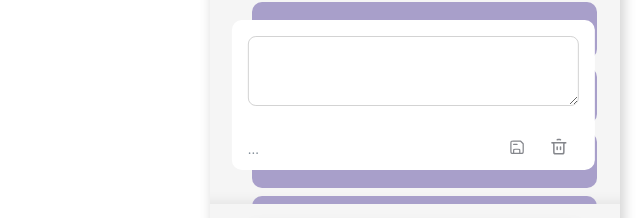
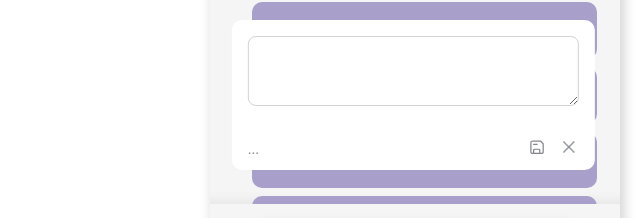
Before and after one commit to deepak-gangwar/note-chrome-extension, a React (Vite) app: page / in a window 1280 px wide. Both pictures are taken after a click on the button "ADD A NEW NOTE". Shown: the part 506-724 px from the top of the page, without its empty margins (640-1280 px from the left). Built offline with nearby package versions, Linux system fonts and the light colour scheme.

Commit message:
feat: quick note add feature successfully implemented

```diff
--- a/src/components/AddExportToolbar/Add/QuickNote/Controls/index.jsx
+++ b/src/components/AddExportToolbar/Add/QuickNote/Controls/index.jsx
@@ -1,17 +1,23 @@
 import styles from './styles'
 import { useState } from 'react'
 
-export default function Controls() {
+export default function Controls({ onSave, onDelete }) {
 
     // Used in hover styles to modify opacity
     const [saveIconOpacity, setSaveIconOpacity] = useState(0.6)
     const [deleteIconOpacity, setDeleteIconOpacity] = useState(0.6)
 
 
-
     // FEATURES IMPLEMENTATION
     // ============================
 
+    function saveQuickNote() {
+        onSave()
+    }
+
+    function deleteQuickNote() {
+        onDelete()
+    }
 
 
     // HANDLE HOVER STYLES FOR EDITOR ICONS
@@ -43,7 +49,7 @@ export default function Controls() {
 
             {/* ================= Controls ================== */}
             <div className='chromenote-controls' style={styles.controls}>
-                <span style={styles.controls_btn} onMouseEnter={handleSaveMouseEnter} onMouseLeave={handleSaveMouseLeave}>
+                <span onClick={saveQuickNote} style={styles.controls_btn} onMouseEnter={handleSaveMouseEnter} onMouseLeave={handleSaveMouseLeave}>
                     <svg style={styles.controls_icon} width="40" height="40" viewBox="0 0 40 40" fill="none" xmlns="http://www.w3.org/2000/svg" >
                         <g opacity={saveIconOpacity} style={styles.controls_svg_save}>
                             <path d="M26.666 35V29C26.666 27.1144 26.666 26.1716 26.0802 25.5858C25.4944 25 24.5516 25 22.666 25H15.666C13.7804 25 12.8376 25 12.2518 25.5858C11.666 26.1716 11.666 27.1144 11.666 29V35" stroke="#33363F" strokeWidth="3" />
@@ -53,15 +59,14 @@ export default function Controls() {
                     </svg>
                 </span>
 
-                <span style={styles.controls_btn} onMouseEnter={handleDeleteMouseEnter} onMouseLeave={handleDeleteMouseLeave}>
-                    <svg style={styles.controls_icon} width="40" height="40" viewBox="0 0 40 40" fill="none" xmlns="http://www.w3.org/2000/svg">
-                        <g opacity={deleteIconOpacity} style={styles.controls_svg}>
-                            <path d="M16.666 25L16.666 20" stroke="#33363F" strokeWidth="3" strokeLinecap="round" />
-                            <path d="M23.334 25L23.334 20" stroke="#33363F" strokeWidth="3" strokeLinecap="round" />
-                            <path d="M5 11.6665H35H34C32.1144 11.6665 31.1716 11.6665 30.5858 12.2523C30 12.8381 30 13.7809 30 15.6665V29.3332C30 31.2188 30 32.1616 29.4142 32.7474C28.8284 33.3332 27.8856 33.3332 26 33.3332H14C12.1144 33.3332 11.1716 33.3332 10.5858 32.7474C10 32.1616 10 31.2188 10 29.3332V15.6665C10 13.7809 10 12.8381 9.41421 12.2523C8.82843 11.6665 7.88562 11.6665 6 11.6665H5Z" stroke="#33363F" strokeWidth="3" strokeLinecap="round" />
-                            <path d="M16.7809 5.61765C16.9708 5.44046 17.3893 5.28388 17.9714 5.17221C18.5536 5.06053 19.2669 5 20.0006 5C20.7344 5 21.4477 5.06053 22.0299 5.17221C22.612 5.28388 23.0305 5.44046 23.2204 5.61765" stroke="#33363F" strokeWidth="3" strokeLinecap="round" />
+                <span onClick={deleteQuickNote} style={styles.controls_btn} onMouseEnter={handleDeleteMouseEnter} onMouseLeave={handleDeleteMouseLeave}>
+                    <svg style={styles.controls_svg_cancel} width="20" height="20" viewBox="0 0 20 20" fill="none" xmlns="http://www.w3.org/2000/svg">
+                        <g opacity={deleteIconOpacity}>
+                            <path opacity="0.8" d="M15 5L5 15" stroke="#33363F" strokeWidth="1.66667" strokeLinecap="round" strokeLinejoin="round" />
+                            <path opacity="0.8" d="M5 5L15 15" stroke="#33363F" strokeWidth="1.66667" strokeLinecap="round" strokeLinejoin="round" />
                         </g>
                     </svg>
+
                 </span>
             </div>
         </div>
--- a/src/components/AddExportToolbar/Add/QuickNote/Controls/styles.js
+++ b/src/components/AddExportToolbar/Add/QuickNote/Controls/styles.js
@@ -36,6 +36,11 @@ export default {
         transform: 'translateY(4px) scale(0.82)',
     },
 
+    controls_svg_cancel: {
+        transition: "opacity 0.25s cubic-bezier(.84, .4, .07, .7)",
+        transform: 'translateY(10px)',
+    },
+
     controls_svg_tick: {
         transition: "opacity 0.25s cubic-bezier(.84, .4, .07, .7)",
         transform: 'translate(-1px, 0px) scale(1.1)',
--- a/src/components/AddExportToolbar/Add/QuickNote/index.jsx
+++ b/src/components/AddExportToolbar/Add/QuickNote/index.jsx
@@ -1,11 +1,23 @@
 import styles from './styles'
 import Controls from './Controls'
+import { useState } from 'react'
 
-export default function QuickNote() {
+export default function QuickNote({ saveHandler, disableHandler }) {
+    const [inputText, setInputText] = useState('')
+
+    function handleSave() {
+        saveHandler(inputText)
+        disableHandler()
+    }
+
+    function handleDelete() {
+        disableHandler()
+    }
+
     return (
         <div style={styles.quicknote_wrap}>
-            <textarea style={styles.textarea} type="text" />
-            <Controls />
+            <textarea onChange={(e) => setInputText(e.target.value)} style={styles.textarea} type="text" />
+            <Controls onSave={handleSave} onDelete={handleDelete} />
         </div>
     )
 }
--- a/src/components/AddExportToolbar/Add/index.jsx
+++ b/src/components/AddExportToolbar/Add/index.jsx
@@ -1,12 +1,32 @@
-import { useState } from 'react'
+import { useContext, useState } from 'react'
 import styles from './styles'
 import QuickNote from './QuickNote'
+import { TotalNotesContext } from '../../Panel'
 
 export default function Add() {
     const [isQuickNoteEnabled, setIsQuickNoteEnabled] = useState(false)
 
+    const { currentList, addNewNote } = useContext(TotalNotesContext)
+
     function handleClick() {
         setIsQuickNoteEnabled(true)
+    }
+
+    function handleDisable() {
+        setIsQuickNoteEnabled(false)
+    }
+
+    function handleSave(str) {
+        const numItems = currentList.length
+        const newId = currentList[numItems - 1].id + 1
+        const newNote = {
+            id: newId,
+            note: str
+        }
+        // const listOfNotes = currentList
+        // listOfNotes.push(newNote)
+        // console.log(listOfNotes)
+        addNewNote(newNote)
     }
 
     return (
@@ -29,7 +49,7 @@ export default function Add() {
 
             {/* ========== QUICK NOTE MODAL ========== */}
 
-            {isQuickNoteEnabled ? <QuickNote /> : ''}
+            {isQuickNoteEnabled ? <QuickNote saveHandler={handleSave} disableHandler={handleDisable} /> : ''}
         </main>
     )
 }
--- a/src/components/Panel/index.jsx
+++ b/src/components/Panel/index.jsx
@@ -12,6 +12,20 @@ export const TotalNotesContext = createContext(Store)
 export default function Panel() {
     const [listToRender, setListToRender] = useState(Store)
     const [currentList, setCurrentList] = useState(Store)
+
+
+    // ADD NEW NOTE
+    // ============
+
+    function addNewNote(newNote) {
+        const listOfNotes = currentList
+        listOfNotes.push(newNote)
+        setCurrentList(listOfNotes)
+        setListToRender(listOfNotes)
+
+        // !! To trigger re-render (does not serve any other purpose.) !!
+        search("")
+    }
 
 
     // DELETE NOTE
@@ -41,6 +55,7 @@ export default function Panel() {
 
     return (
         <div className='panel' style={styles.panel}>
+            <TotalNotesContext.Provider value={{ currentList, updateCurrentList, addNewNote }}>
                 <TitleBar title={":::"} />
                 <Navbar />
                 <Search handleTyping={search} />
@@ -48,13 +63,12 @@ export default function Panel() {
                     {
                         listToRender.map((item) => (
                             <li key={item.id} >
-                            <TotalNotesContext.Provider value={{ currentList, updateCurrentList }}>
                                 <Note myItem={item} />
-                            </TotalNotesContext.Provider>
                             </li>
                         ))}
                 </ul>
                 <AddExportToolbar />
+            </TotalNotesContext.Provider>
         </div>
     )
 }
```
Lines whose indentation alone changed are shown as unchanged.
